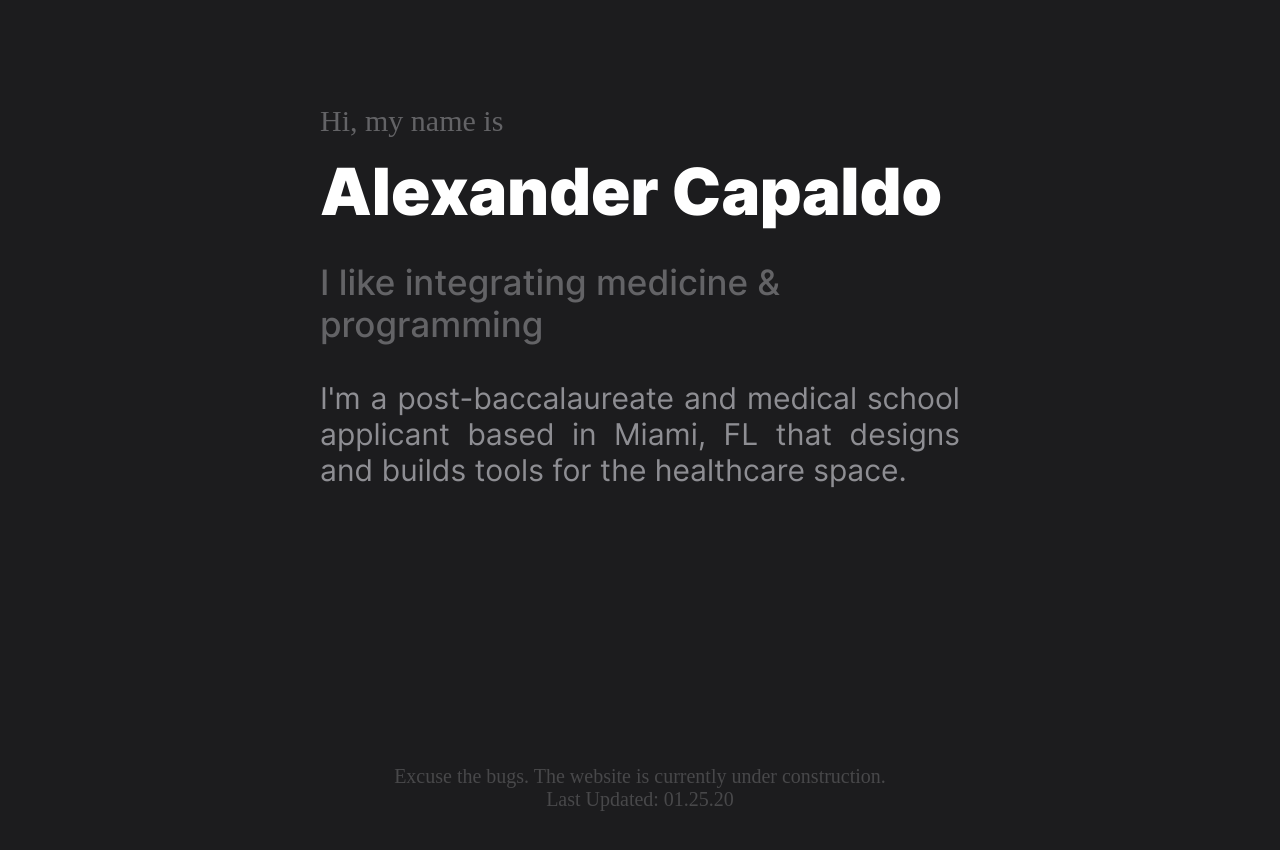
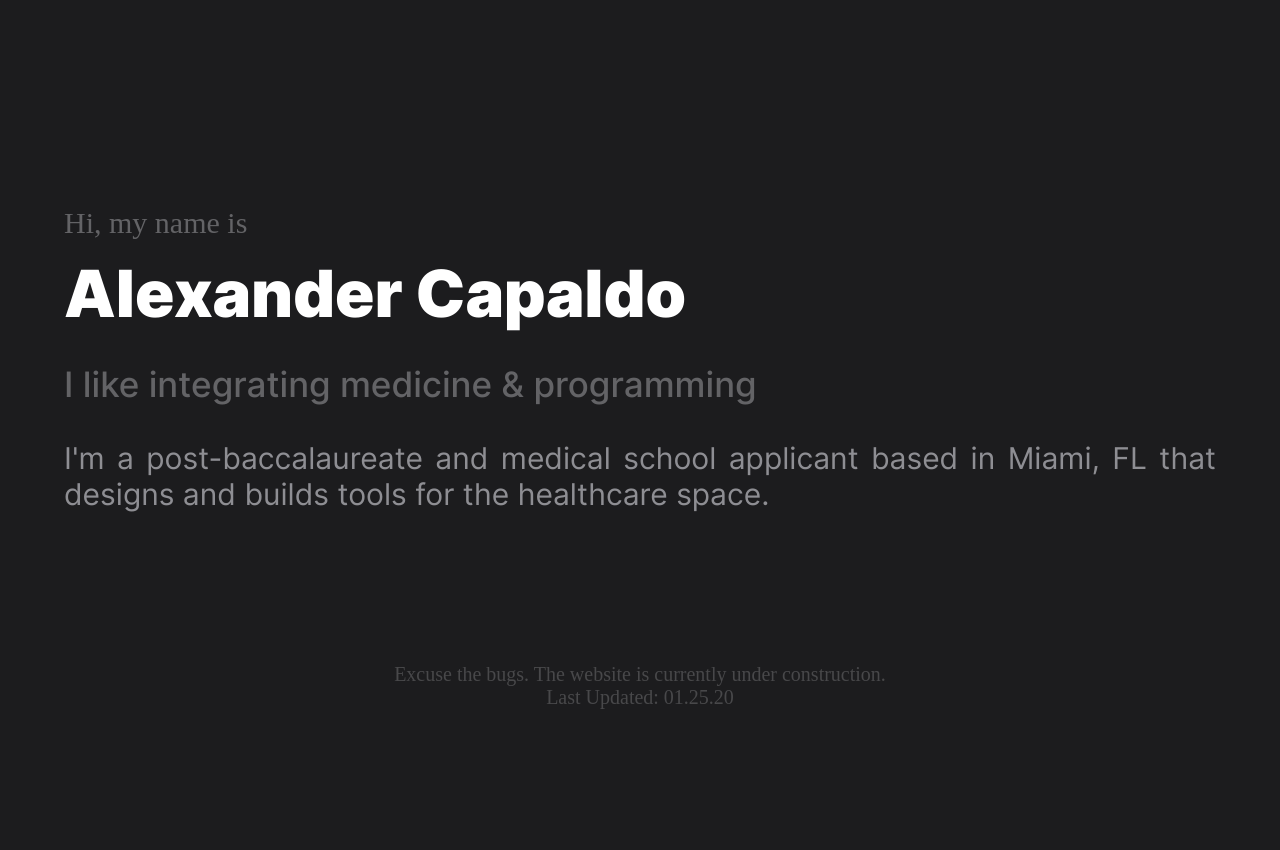
Before and after one commit to capaldo/capaldo.github.io, a Jekyll site: the page built from index.md, in a window 1280 px wide. Shown: the top 850 px of the page. Built offline with Jekyll 4.4.1, drawn with Linux system fonts in a browser that asks for light colours; nearby versions of some CDN libraries; some web fonts are replaced.

Commit message:
change container width

```diff
--- a/css/840.css
+++ b/css/840.css
@@ -1,4 +1,13 @@
 @media only screen and (min-width: 840px) {
+  body, html {
+     overflow: hidden;
+     position: relative;
+     height: 100%;
+  }
+  .homeText {
+     width: 90vw;
+     height: 10vh;
+  }
   p.intro {
     font-size: 30px;
   }
```
